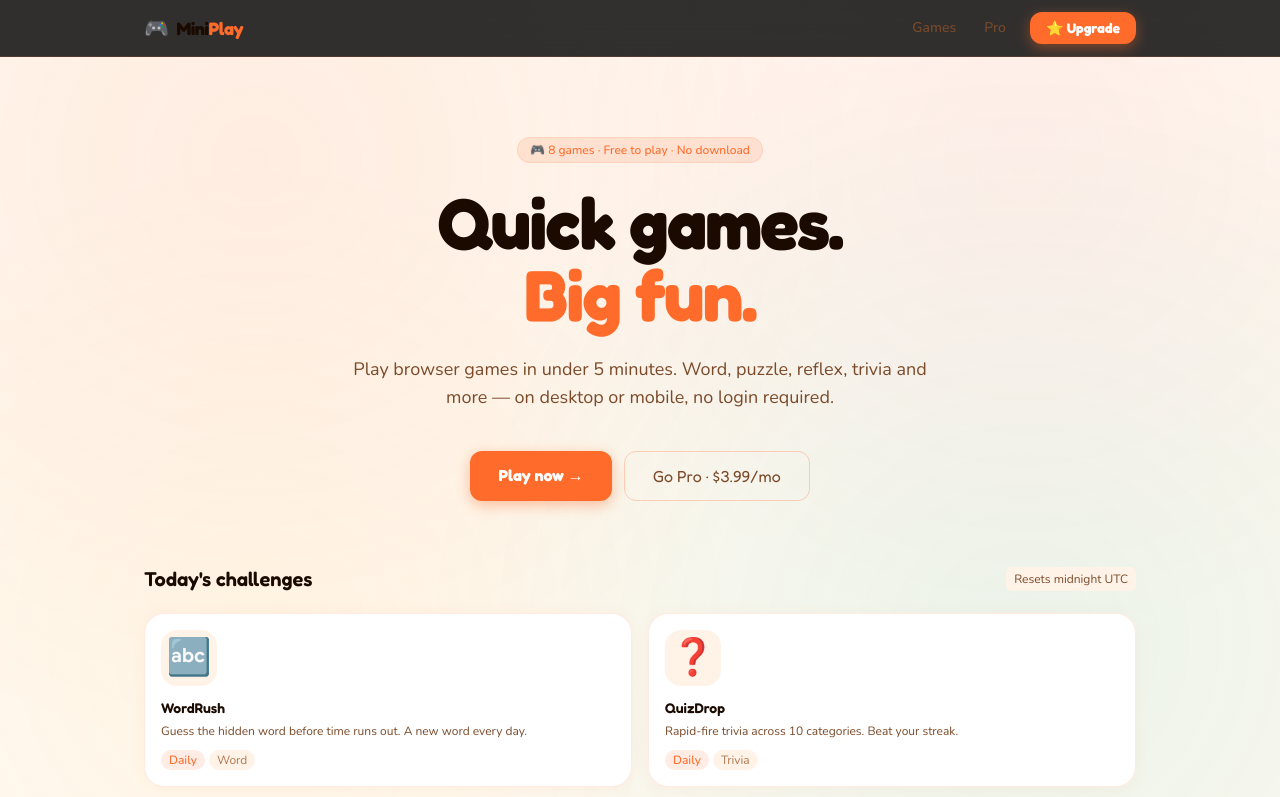
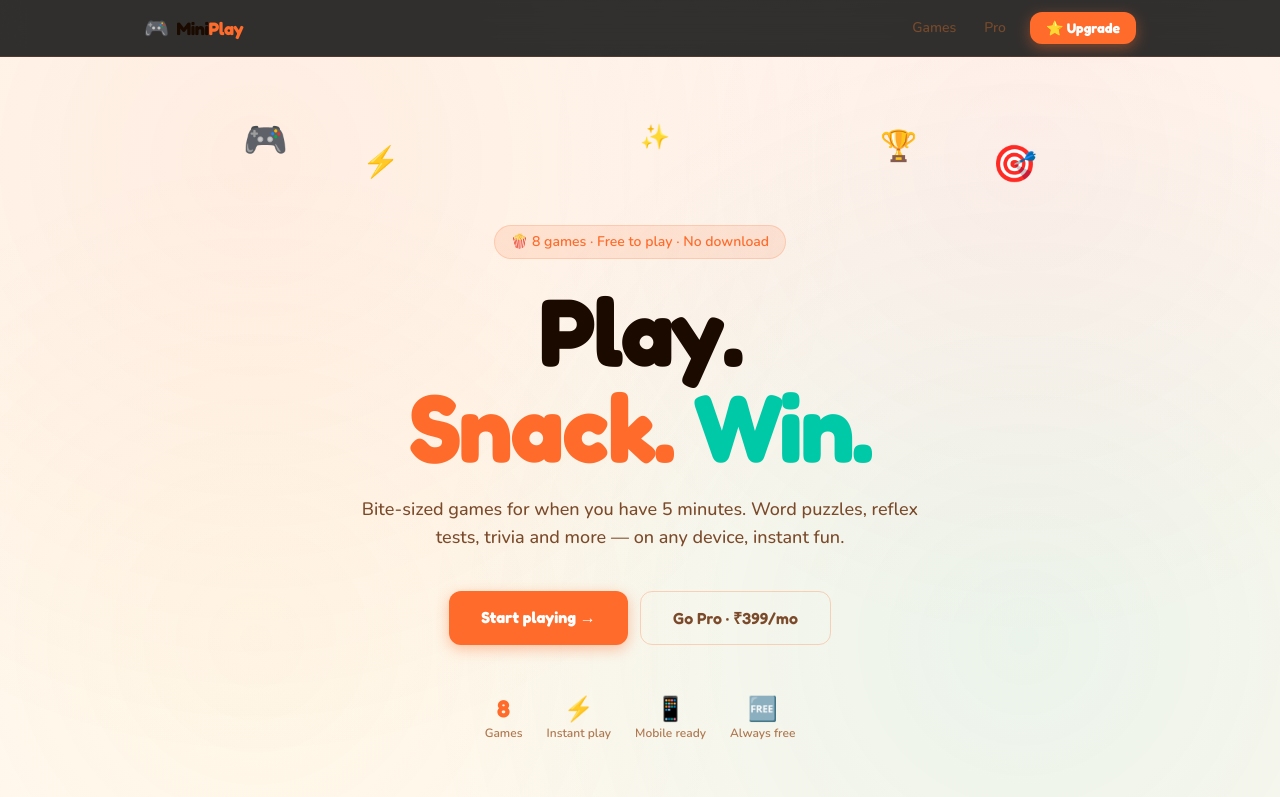
Before and after one commit to und3rdgs-cmd/miniplay, a Next.js app: page / in a window 1280 px wide. Shown: the top 797 px of the page. Built offline with nearby package versions, Linux system fonts and the light colour scheme; no server answers.

Commit message:
Update page.tsx

```diff
--- a/src/app/page.tsx
+++ b/src/app/page.tsx
@@ -11,47 +11,72 @@
   return (
     <>
       <Navbar />
-
       <main className="max-w-5xl mx-auto px-4 pb-24">
 
         {/* ── Hero ──────────────────────────────────────────── */}
-        <section className="pt-20 pb-16 text-center animate-fade-up">
-          <div className="inline-flex items-center gap-2 px-3 py-1 rounded-full text-xs font-medium mb-6"
-               style={{ background: "var(--accent-dim)", color: "var(--accent)", border: "1px solid var(--accent-dim)" }}>
-            🎮 8 games · Free to play · No download
+        <section className="pt-16 pb-14 text-center">
+
+          {/* Floating emoji decorations */}
+          <div className="relative mb-6 h-20 pointer-events-none select-none hidden sm:block">
+            <span className="absolute left-[10%] top-0 text-4xl animate-float" style={{ animationDelay: "0s" }}>🎮</span>
+            <span className="absolute left-[22%] top-6 text-3xl animate-float" style={{ animationDelay: "0.5s" }}>⚡</span>
+            <span className="absolute right-[22%] top-2 text-3xl animate-float" style={{ animationDelay: "1s" }}>🏆</span>
+            <span className="absolute right-[10%] top-6 text-4xl animate-float" style={{ animationDelay: "1.5s" }}>🎯</span>
+            <span className="absolute left-[50%] top-0 text-2xl animate-float" style={{ animationDelay: "0.8s" }}>✨</span>
           </div>
 
-          <h1 className="font-display text-5xl md:text-7xl font-bold tracking-tight leading-none mb-6">
-            Quick games.<br />
-            <span style={{ color: "var(--accent)" }}>Big fun.</span>
+          <div className="inline-flex items-center gap-2 px-4 py-1.5 rounded-full text-sm font-semibold mb-6 animate-fade-up"
+               style={{ background: "var(--orange-dim)", color: "var(--orange)", border: "1.5px solid rgba(255,107,43,0.2)", animationDelay: "0ms" }}>
+            🍿 8 games · Free to play · No download
+          </div>
+
+          <h1 className="font-display text-6xl md:text-8xl font-bold tracking-tight leading-none mb-5 animate-fade-up"
+              style={{ animationDelay: "60ms" }}>
+            Play.<br />
+            <span style={{ color: "var(--orange)" }}>Snack.</span>{" "}
+            <span style={{ color: "var(--teal)" }}>Win.</span>
           </h1>
 
-          <p className="text-lg max-w-xl mx-auto mb-10" style={{ color: "var(--text-2)" }}>
-            Play browser games in under 5 minutes. Word, puzzle, reflex, trivia and more —
-            on desktop or mobile, no login required.
+          <p className="text-lg max-w-xl mx-auto mb-10 animate-fade-up font-medium"
+             style={{ color: "var(--text-2)", animationDelay: "120ms" }}>
+            Bite-sized games for when you have 5 minutes. Word puzzles, reflex tests,
+            trivia and more — on any device, instant fun.
           </p>
 
-          <div className="flex flex-wrap gap-3 justify-center">
-            <Link href="/games" className="btn-primary px-7 py-3 text-base">
-              Play now →
+          <div className="flex flex-wrap gap-3 justify-center animate-fade-up" style={{ animationDelay: "180ms" }}>
+            <Link href="/games" className="btn-primary px-8 py-3.5 text-base font-bold">
+              Start playing →
             </Link>
-            <Link href="/pro" className="btn-ghost px-7 py-3 text-base">
-              Go Pro · $3.99/mo
+            <Link href="/pro" className="btn-ghost px-8 py-3.5 text-base font-semibold">
+              Go Pro · ₹399/mo
             </Link>
+          </div>
+
+          {/* Stats row */}
+          <div className="flex flex-wrap gap-6 justify-center mt-12 animate-fade-up" style={{ animationDelay: "240ms" }}>
+            {[["8", "Games"], ["⚡", "Instant play"], ["📱", "Mobile ready"], ["🆓", "Always free"]].map(([val, label]) => (
+              <div key={label} className="text-center">
+                <div className="font-display text-2xl font-bold" style={{ color: "var(--orange)" }}>{val}</div>
+                <div className="text-xs font-semibold" style={{ color: "var(--text-3)" }}>{label}</div>
+              </div>
+            ))}
           </div>
         </section>
 
         {/* ── Daily Challenges ──────────────────────────────── */}
         <section className="mb-14">
           <div className="flex items-center justify-between mb-5">
-            <h2 className="font-display text-xl font-semibold">Today&apos;s challenges</h2>
-            <span className="text-xs px-2 py-1 rounded-md" style={{ background: "var(--bg-raised)", color: "var(--text-2)" }}>
+            <h2 className="font-display text-2xl font-bold">
+              🌅 Today&apos;s challenges
+            </h2>
+            <span className="text-xs px-3 py-1.5 rounded-full font-semibold"
+                  style={{ background: "var(--teal-dim)", color: "#008a74" }}>
               Resets midnight UTC
             </span>
           </div>
-          <div className="grid grid-cols-1 sm:grid-cols-2 gap-4">
+          <div className="grid grid-cols-1 sm:grid-cols-2 gap-5">
             {dailyGames.map((game, i) => (
-              <GameCard key={game.id} game={game} featured style={{ animationDelay: `${i * 60}ms` }} />
+              <GameCard key={game.id} game={game} featured style={{ animationDelay: `${i * 80}ms` }} />
             ))}
           </div>
         </section>
@@ -61,10 +86,10 @@
 
         {/* ── All Games ─────────────────────────────────────── */}
         <section>
-          <h2 className="font-display text-xl font-semibold mb-5">All games</h2>
-          <div className="grid grid-cols-2 sm:grid-cols-3 md:grid-cols-4 gap-3">
+          <h2 className="font-display text-2xl font-bold mb-5">🎮 All games</h2>
+          <div className="grid grid-cols-2 sm:grid-cols-3 md:grid-cols-4 gap-4">
             {allGames.map((game, i) => (
-              <GameCard key={game.id} game={game} style={{ animationDelay: `${i * 40}ms` }} />
+              <GameCard key={game.id} game={game} style={{ animationDelay: `${i * 50}ms` }} />
             ))}
           </div>
         </section>
```
